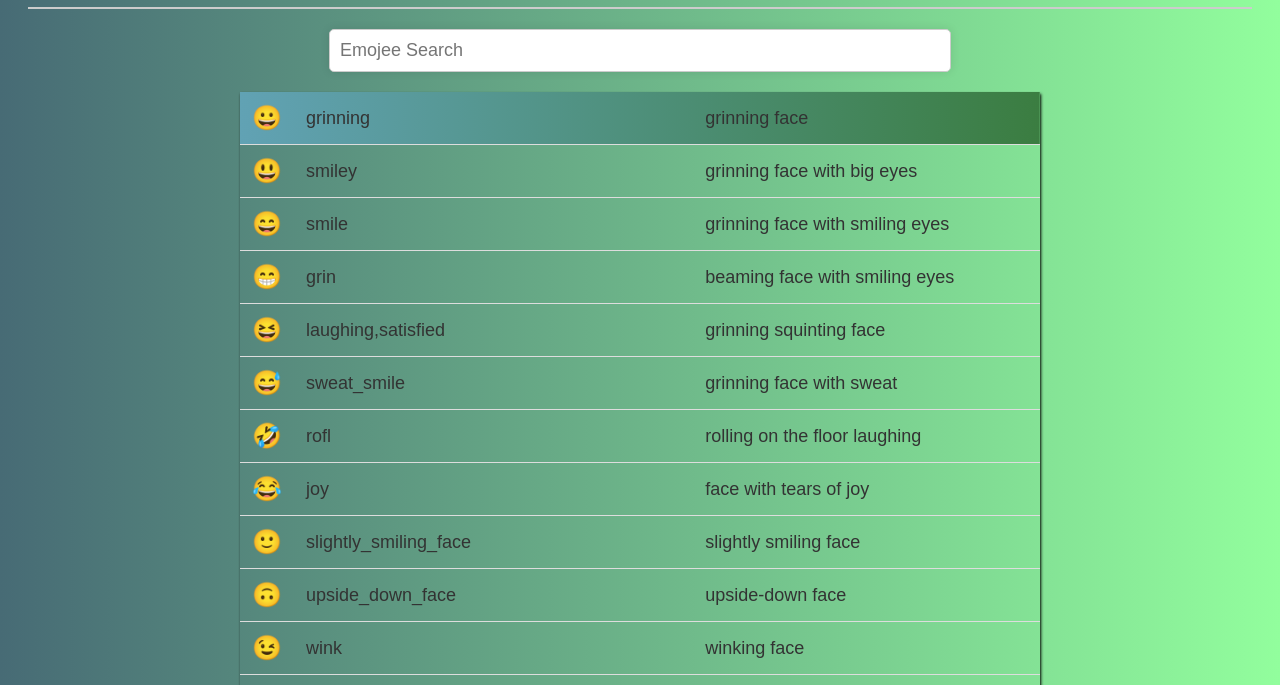
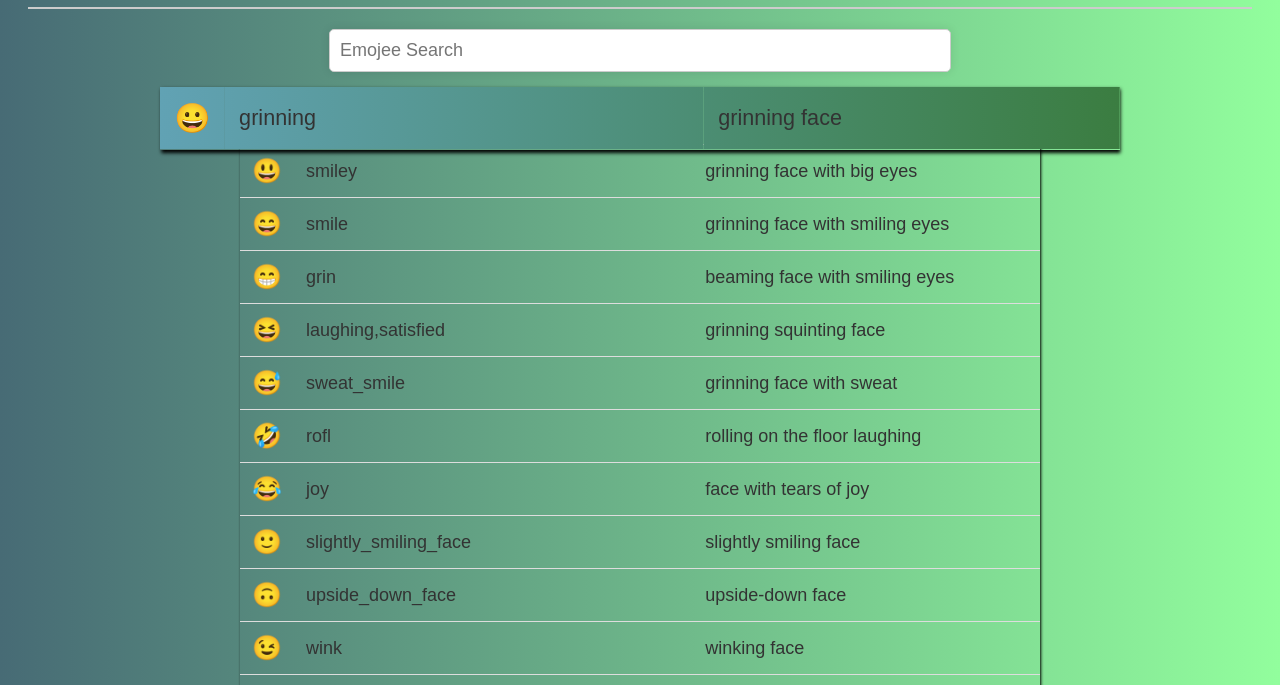
Before and after one commit to PritiranjanPatra2/Emoji-Finder, a plain HTML site: page index.html in a window 1280 px wide. In both pictures the pointer is over the element 640 px from the left and 233 px from the top of the page. Shown: the part 115-800 px from the top of the page. Drawn offline with Linux system fonts and the light colour scheme.

Commit message:
box-shadow changed

```diff
--- a/index.html
+++ b/index.html
@@ -50,9 +50,14 @@
         /* #emoji_table tr:nth-child(even) {
             background-color: #f2f2f2;
         } */
+        #emoji_table tr{
+            transition: all .5s;
+        }
 
         #emoji_table tr:hover {
+            transform:scale(1.2);
             background: linear-gradient(to right, #61a2b4, #3b7d41);
+            box-shadow: 1px 2px 3px black;
         }
 
         #emoji_table th, #emoji_table td {
```
